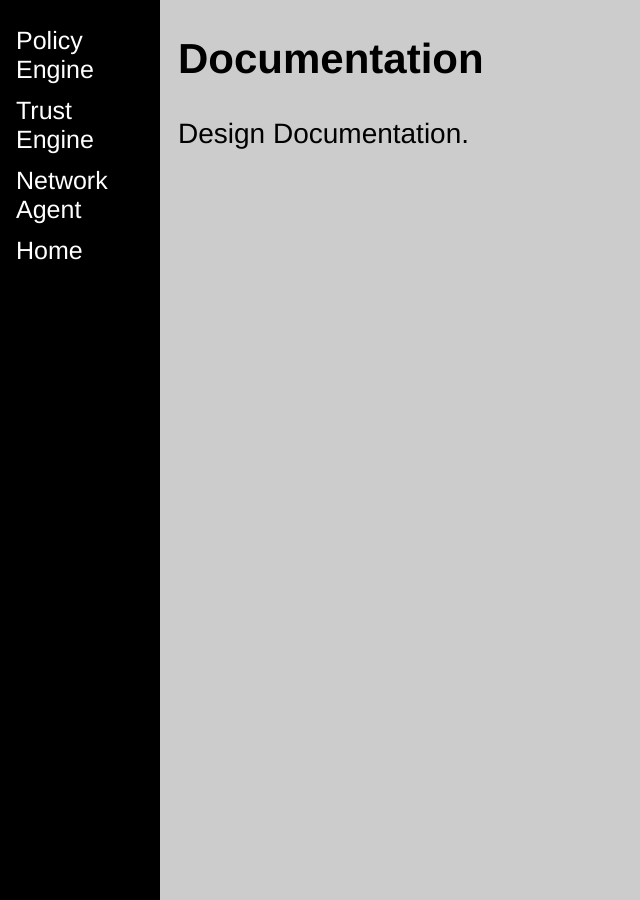
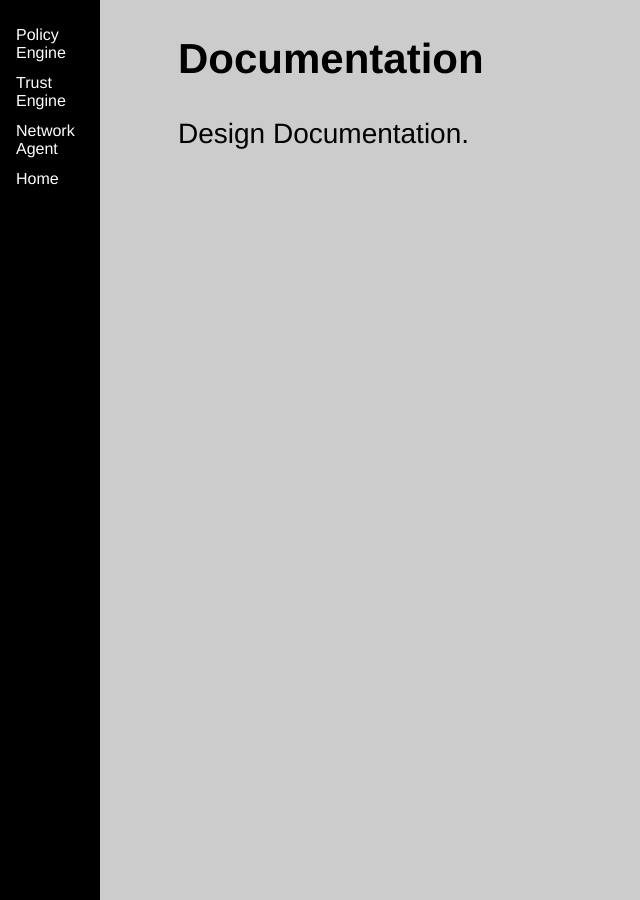
Before and after one commit to WWUZeroTrust/WWUZeroTrust.github.io, a Jekyll site: the page Documentation/index.html, which Jekyll copies as it is, in a window 1280 px wide. Shown: the whole page, without its empty margins (0-640 px from the left). Built offline with Jekyll 4.4.1, drawn with Linux system fonts in a browser that asks for light colours.

Commit message:
Update index.html

```diff
--- a/Documentation/index.html
+++ b/Documentation/index.html
@@ -10,7 +10,7 @@ body {
 
 .sidenav {
   height: 100%;
-  width: 160px;
+  width: 100px;
   position: fixed;
   z-index: 1;
   top: 0;
@@ -23,7 +23,6 @@ body {
 .sidenav a {
   padding: 6px 8px 6px 16px;
   text-decoration: none;
-  font-size: 25px;
   color: white;
   display: block;
 }
```
